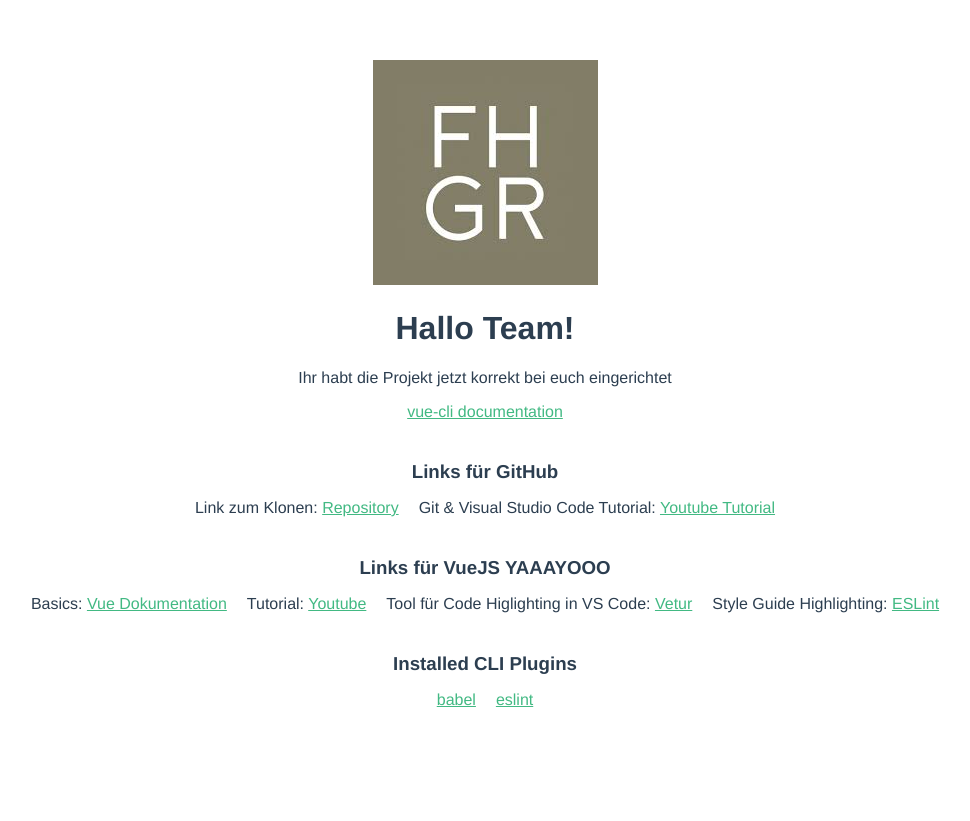
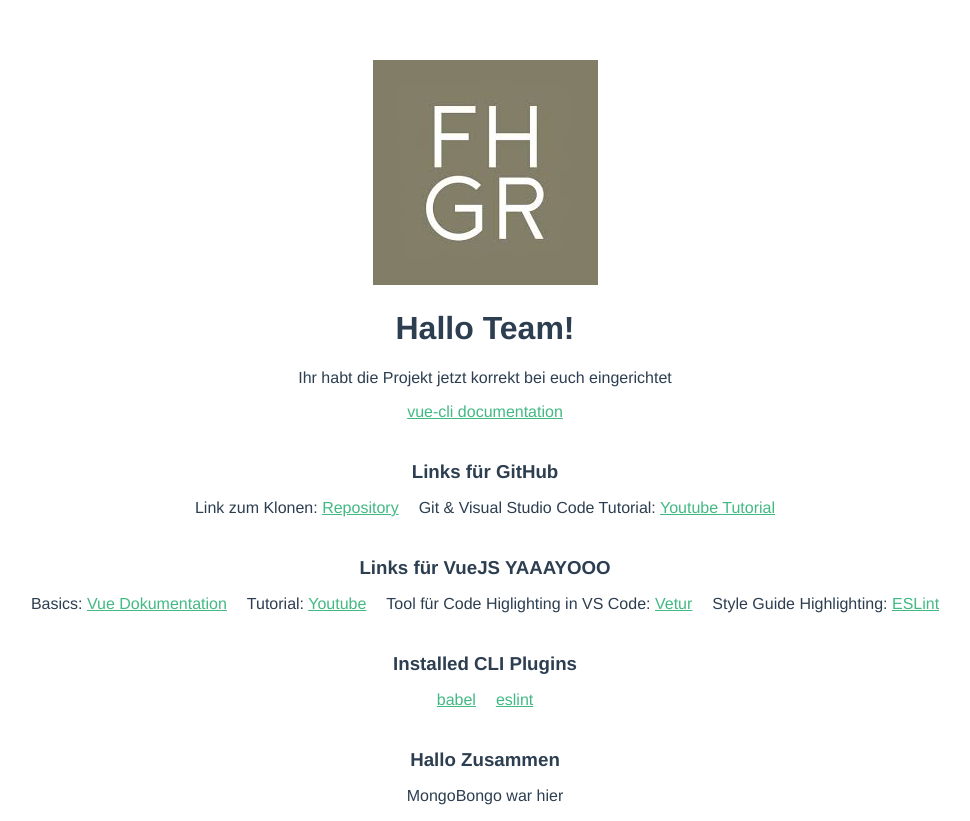
Before and after one commit to pushin-edi/fhgr_pk1, a Vue app: page / in a window 1280 px wide. Shown: the whole page, without its empty margins (155-1125 px from the left). Before the commit the page ends 800 px from the top, so only its background shows below. Built offline with nearby package versions, Linux system fonts and the light colour scheme.

Commit message:
Some minor changes to test commit and push

```diff
--- a/src/components/HelloWorld.vue
+++ b/src/components/HelloWorld.vue
@@ -22,6 +22,12 @@
       <li><a href="https://github.com/vuejs/vue-cli/tree/dev/packages/%40vue/cli-plugin-babel" target="_blank" rel="noopener">babel</a></li>
       <li><a href="https://github.com/vuejs/vue-cli/tree/dev/packages/%40vue/cli-plugin-eslint" target="_blank" rel="noopener">eslint</a></li>
     </ul>
+
+    <h3>Hallo Zusammen</h3>
+    <ul>
+      <li>MongoBongo war hier</li>
+    </ul>
+
   </div>
 </template>
 
```
